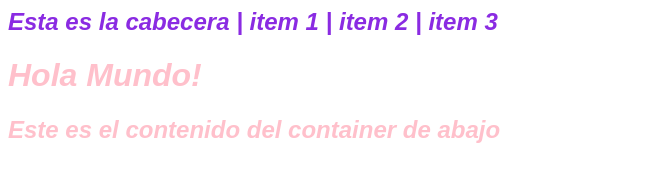
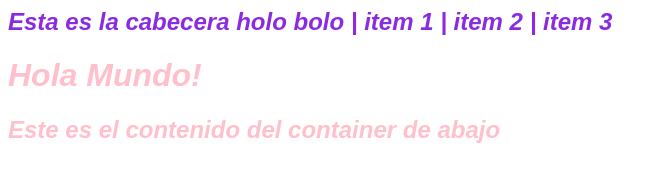
Before and after one commit to DanielTapia-dev/CursoGitPlatzi, a plain HTML site: page index.html in a window 1280 px wide. Shown: the whole page, without its empty margins (0-667 px from the left). Drawn offline with Linux system fonts and the light colour scheme.

Commit message:
Nose que pasa

```diff
--- a/index.html
+++ b/index.html
@@ -9,7 +9,7 @@
 <body>
     <div>
         <div class="cabecera">
-            <h2>Esta es la cabecera | item 1 | item 2 | item 3</h2>
+            <h2>Esta es la cabecera holo bolo | item 1 | item 2 | item 3</h2>
         </div>
     </div>
     <h1>Hola Mundo!</h1>
```
